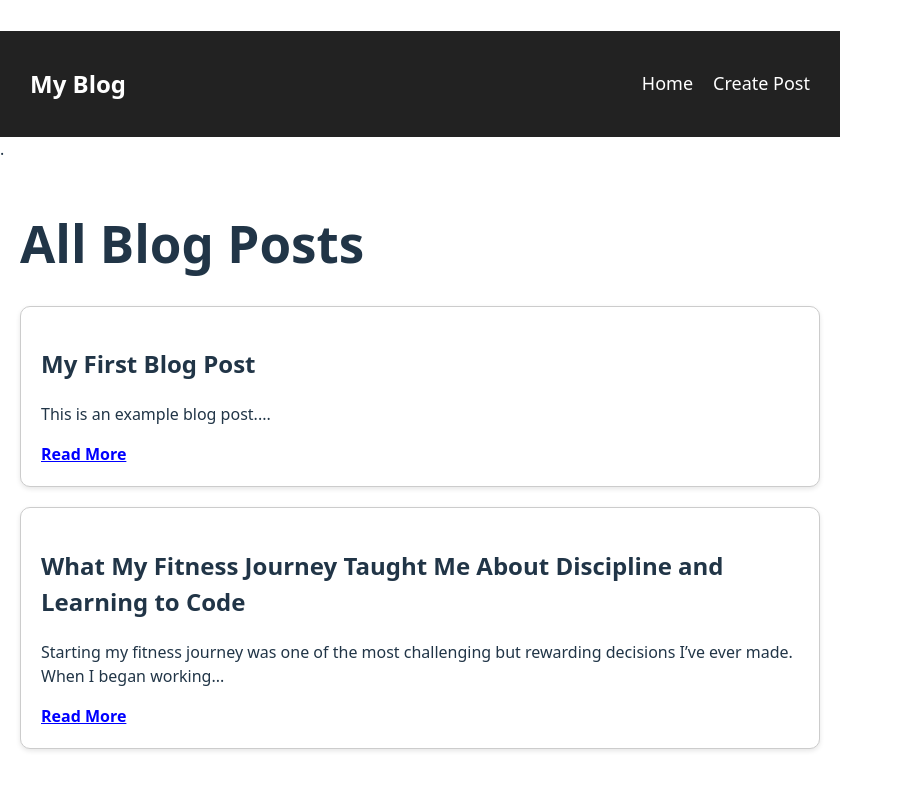
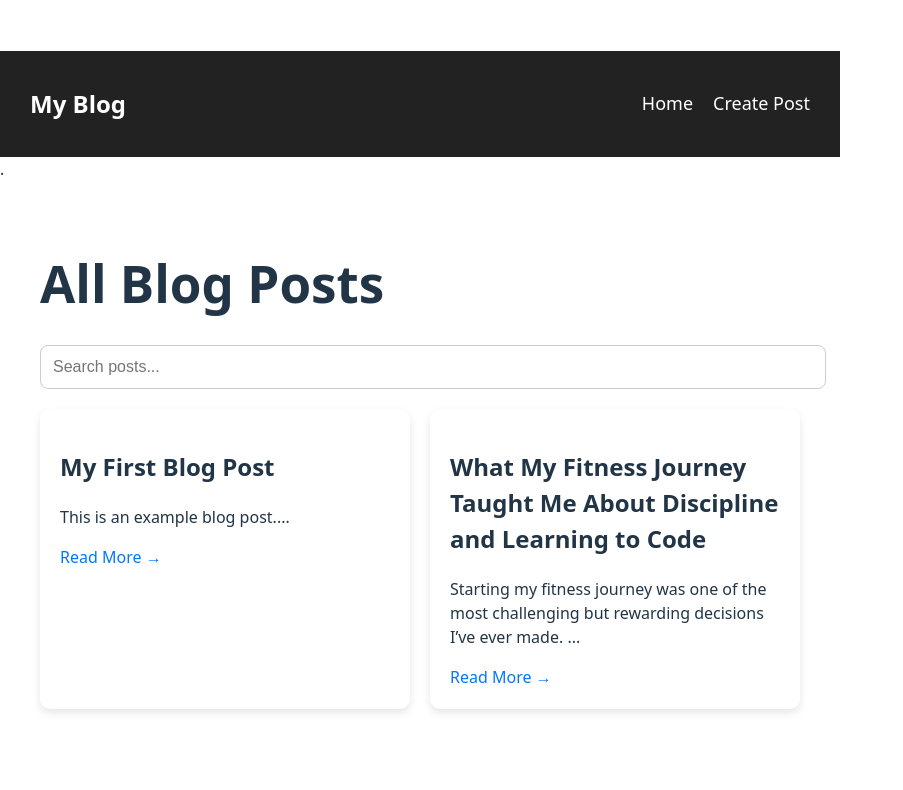
Before and after one commit to veronicahkanja/myBlog_app, a React (Vite) app: page / in a window 1280 px wide. Shown: the top 790 px of the page, without its empty margins (0-903 px from the left). Built offline with nearby package versions, Linux system fonts and the light colour scheme; data requests are answered from the project's data file.

Commit message:
improved the card style for each post and also search bar UI

```diff
--- a/src/pages/Home.jsx
+++ b/src/pages/Home.jsx
@@ -17,38 +17,53 @@ function Home() {
   if (loading) return <p>Loading...</p>;
 
   return (
-    <div>
+  <div style={{ padding: "20px" }}>
     <h1>All Blog Posts</h1>
 
-      <div style={{ display: "flex", flexDirection: "column", gap: "20px" }}>
+    {/* Search Bar (added now, but we will activate it later) */}
+    <input
+      type="text"
+      placeholder="Search posts..."
+      style={{
+        width: "100%",
+        padding: "12px",
+        marginBottom: "20px",
+        fontSize: "16px",
+        borderRadius: "8px",
+        border: "1px solid #ccc"
+      }}
+    />
+
+    {/* Posts Container */}
+    <div style={{
+      display: "grid",
+      gridTemplateColumns: "repeat(auto-fill, minmax(250px, 1fr))",
+      gap: "20px",
+    }}>
       {posts.map((post) => (
         <div
           key={post.id}
           style={{
+            background: "white",
             padding: "20px",
-              border: "1px solid #ccc",
             borderRadius: "10px",
-              background: "white",
-              boxShadow: "0 2px 5px rgba(0,0,0,0.1)"
+            boxShadow: "0 4px 8px rgba(0,0,0,0.1)",
           }}
         >
           <h2>{post.title}</h2>
-            <p>{post.body.substring(0, 120)}...</p>
-            <Link
-              to={`/posts/${post.id}`}
-              style={{
-                color: "blue",
-                textDecoration: "underline",
-                fontWeight: "bold"
-              }}
+          <p>{post.body.substring(0, 100)}...</p>
+          <a
+            href={`/posts/${post.id}`}
+            style={{ color: "#0077ff", textDecoration: "none" }}
           >
-              Read More
-            </Link>
+            Read More →
+          </a>
         </div>
       ))}
     </div>
   </div>
 );
+
 }
 
 export default Home;
```
Lines whose indentation alone changed are shown as unchanged.
